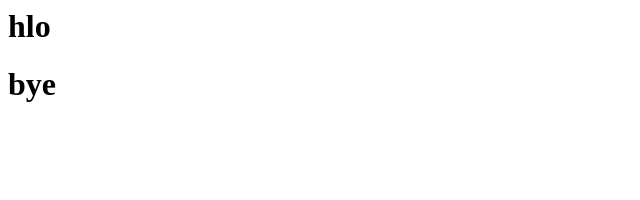
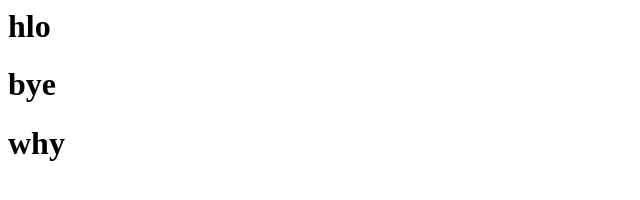
Before and after one commit to MoeezIsmail/practice-git-5, a plain HTML site: page index.html in a window 1280 px wide. Shown: the whole page, without its empty margins (0-640 px from the left). Drawn offline with Linux system fonts and the light colour scheme.

Commit message:
add why in h2 tag

```diff
--- a/index.html
+++ b/index.html
@@ -5,5 +5,6 @@
     <body>
         <h1>hlo</h1>
         <h1>bye</h1>
+        <h1>why</h1>
     </body>
 <html>
```
